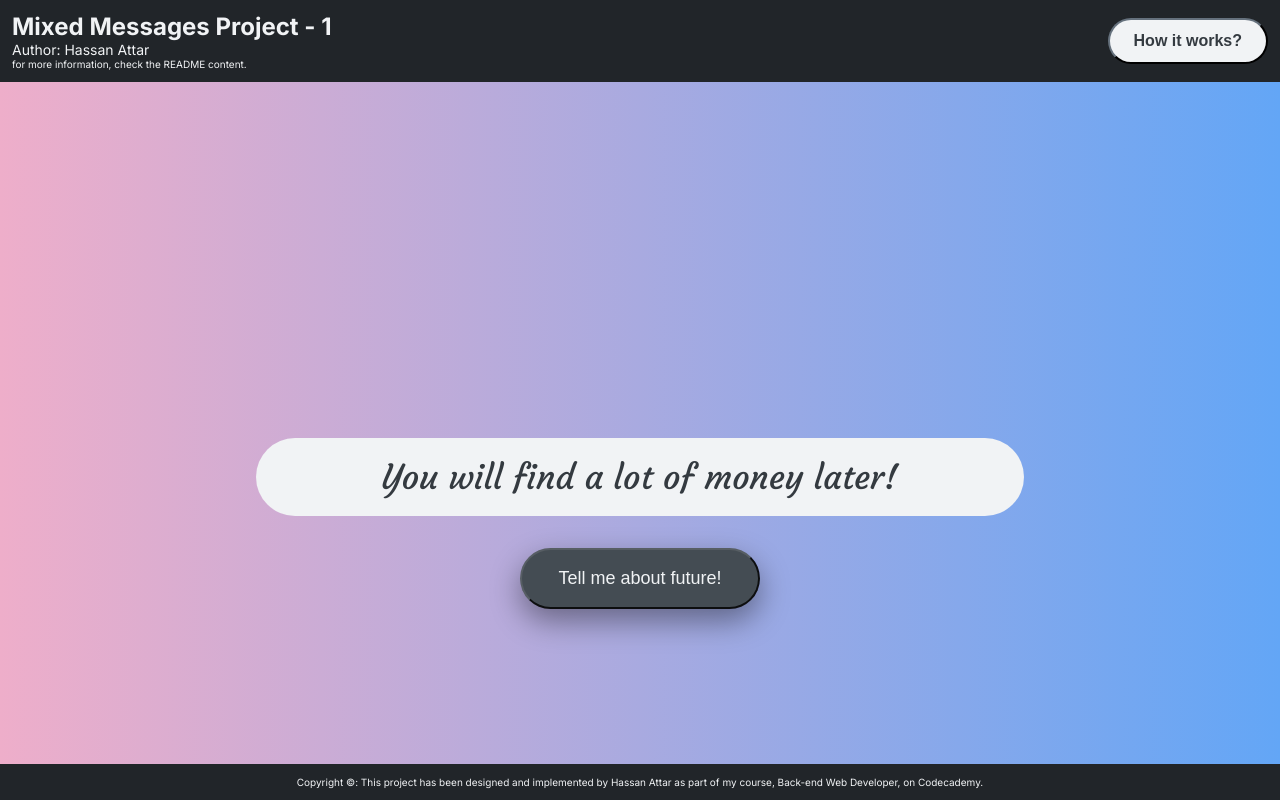
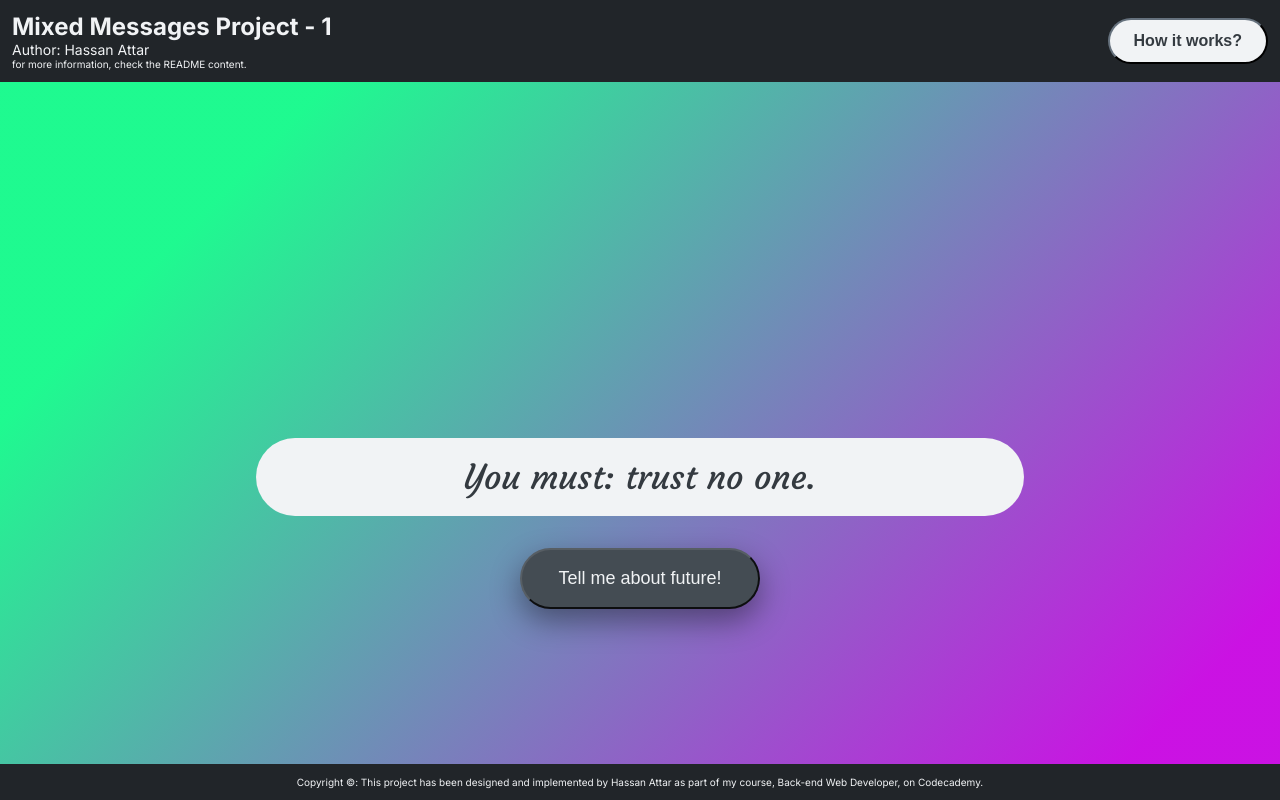
Before and after one commit to hassan-attar/Mixed-Messages-Project, a plain HTML site: page index.html in a window 1280 px wide. Both pictures are taken after a click on the button "Tell me about future!". Drawn offline with Linux system fonts and the light colour scheme.

Commit message:
Complete Project milestones

```diff
--- a/index.html
+++ b/index.html
@@ -25,6 +25,13 @@
       <button class="explanation">How it works?</button>
     </header>
     <main>
+      <section class="how-it-words">
+        <div class="info">
+          <p>Check out the README document in the repository!</p>
+          <br />
+          <p>Also, you can try it out and see how it works!</p>
+        </div>
+      </section>
       <section class="fortune-teller">
         <div class="message-box">
           <p class="message-text">You will find a lot of money later!</p>
--- a/script.js
+++ b/script.js
@@ -0,0 +1,80 @@
+const messageEl = document.querySelector(".message-text");
+const changeBtn = document.querySelector(".change-message");
+const mainEl = document.querySelector("main");
+const explainBtn = document.querySelector(".explanation");
+
+// Design
+
+// set a gradient color on the main
+mainEl.style.background = `linear-gradient(90deg,rgba(238, 174, 202, 1) 0%,rgba(99, 166, 246, 1) 100%)`;
+//change the colors each time user press the change button
+function changeGradientBackground() {
+  mainEl.style.background = `linear-gradient(${randomNumber(
+    0,
+    360
+  )}deg, hwb(${randomNumber(0, 360)} ${randomNumber(0, 30)}% ${randomNumber(
+    0,
+    25
+  )}%) ${randomNumber(0, 25)}%, hwb(${randomNumber(0, 360)} ${randomNumber(
+    0,
+    30
+  )}% ${randomNumber(0, 25)}%) ${randomNumber(75, 100)}%)`;
+}
+changeBtn.addEventListener("click", changeGradientBackground);
+// Funtionality
+//	You should: "trust no one"
+const sentenceObj1 = {
+  subject: ["You"],
+  verb: ["should:", "must:", "advised to:", "recommended to:", "better:"],
+  phrase: [
+    "trust no one.",
+    "Be skeptical of people's intentions.",
+    "Exercise caution in all interactions.",
+    "Don't be too quick to trust.",
+    "Trust your instincts more than others.",
+    "Always have a healthy dose of suspicion.",
+  ],
+};
+const sentenceObj2 = {
+  subject: ["You"],
+  verb: ["will", "are going to", ""],
+  phrase: [
+    "find a lot of money.",
+    "make true love later!",
+    "discover your passion soon!",
+    "find inner peace very soon.",
+    "find happiness and joy later!",
+    "encounter challenges and obstacles!",
+    "face tough decisions and situations next year!",
+    "face rejection and disappointment next month!",
+    "experience heartbreak and loss!",
+    "struggle with personal issues soon!",
+  ],
+};
+const sentences = [sentenceObj1, sentenceObj2];
+
+changeBtn.addEventListener("click", function () {
+  //generate a random sentence;
+  const sentence = sentences[randomNumber(0, 1)];
+  let message = `${
+    sentence.subject[randomNumber(0, sentence.subject.length - 1)]
+  } ${sentence.verb[randomNumber(0, sentence.verb.length - 1)]} ${
+    sentence.phrase[randomNumber(0, sentence.phrase.length - 1)]
+  }`;
+  messageEl.innerHTML = "";
+  let i = 0;
+  let speed = 50;
+  typeWriter();
+  function typeWriter() {
+    if (i < message.length) {
+      messageEl.innerHTML += message.charAt(i);
+      i++;
+      setTimeout(typeWriter, speed);
+    }
+  }
+});
+
+// generate a random number between min and max included
+function randomNumber(min = 0, max = 256) {
+  return Math.floor(Math.random() * (max + 1 - min)) + min;
+}
--- a/style.css
+++ b/style.css
@@ -54,12 +54,11 @@ h1 {
 /* BODY background setting */
 /* background: linear-gradient(0 to 360 deg, rgba(91,255,0,1) 0%, rgba(255,190,51,1) 100%); */
 main {
-  background-image: linear-gradient(
-    90deg,
-    rgba(238, 174, 202, 1) 0%,
-    rgba(99, 166, 246, 1) 100%
-  );
   display: grid;
+  -webkit-transition: all 3000ms linear;
+  -ms-transition: all 3000ms linear;
+  -o-transition: all 3000ms linear;
+  transition: all 3000ms linear;
 }
 
 /* Message */
@@ -75,6 +74,7 @@ main {
   gap: 3.2rem;
 }
 .message-box {
+  background-color: hwb(81 0% 25%);
   background-color: #f1f3f5;
   color: #343a40;
   padding: 1.8rem 3.6rem;
@@ -111,3 +111,26 @@ footer {
 small {
   font-size: 1rem;
 }
+
+/* HOW IT WORKS: not completed */
+.how-it-words {
+  position: absolute;
+  top: 50%;
+  right: 50%;
+  transform: translate(50%, -50%);
+  display: none;
+}
+.info {
+  background-color: #f1f3f5;
+  height: 20rem;
+  width: 50rem;
+  padding: 2.4rem 3.2rem;
+  border-radius: 2.4rem;
+  display: flex;
+  flex-direction: column;
+  justify-content: center;
+}
+.info p {
+  font-size: 2.4rem;
+  font-weight: 500;
+}
```
